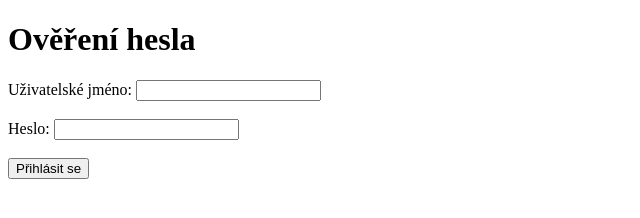
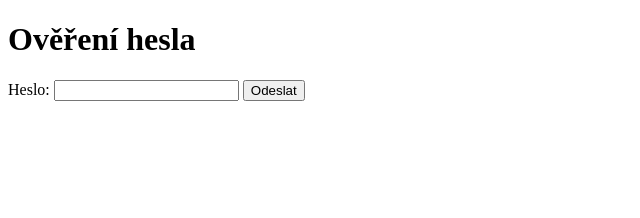
Before and after one commit to Alexuspo/Reoozitory, a plain HTML site: page index.html in a window 1280 px wide. Shown: the whole page, without its empty margins (0-640 px from the left). Drawn offline with Linux system fonts and the light colour scheme.

Commit message:
Update index.html

```diff
--- a/index.html
+++ b/index.html
@@ -5,28 +5,21 @@
 </head>
 <body>
   <h1>Ověření hesla</h1>
-
-  <form id="loginForm" onsubmit="return validateForm(event)">
-    <label for="username">Uživatelské jméno:</label>
-    <input type="text" id="username" required><br><br>
-
+  <form onsubmit="return checkPassword()">
     <label for="password">Heslo:</label>
-    <input type="password" id="password" required><br><br>
-
-    <input type="submit" value="Přihlásit se">
+    <input type="password" id="password">
+    <button type="submit">Odeslat</button>
   </form>
 
   <script>
-    function validateForm(event) {
-      event.preventDefault();
-
-      var username = document.getElementById("username").value;
+    function checkPassword() {
       var password = document.getElementById("password").value;
-
-      if (username === "Alexus" && password === "Dynmap69") {
+      if (password === "Dynmap69") {
         window.location.href = "http://ghast.hostify.cz:39612/";
+        return false;
       } else {
-        alert("Nesprávné uživatelské jméno nebo heslo. Zkuste to znovu.");
+        alert("Neplatné heslo!");
+        return false;
       }
     }
   </script>
```
